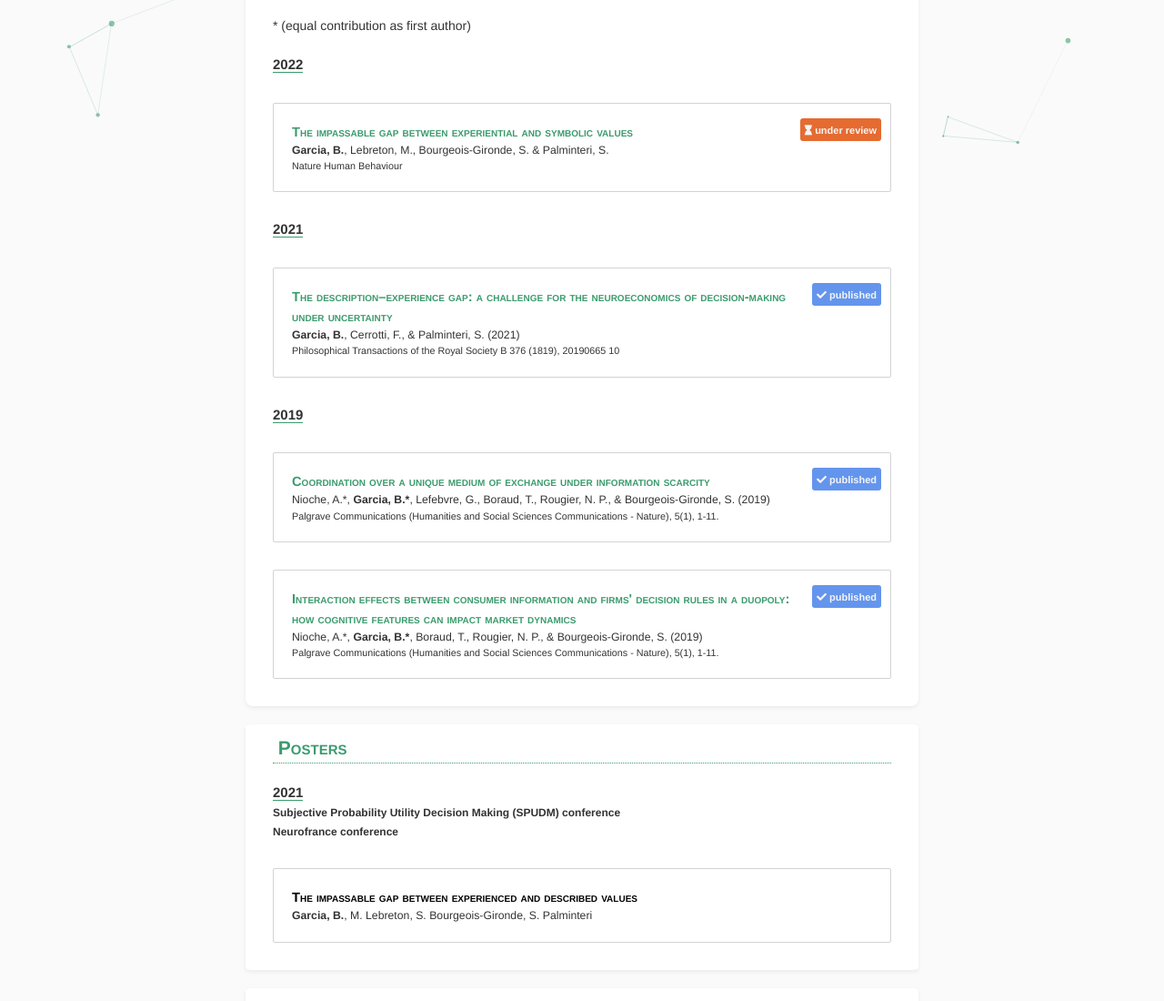
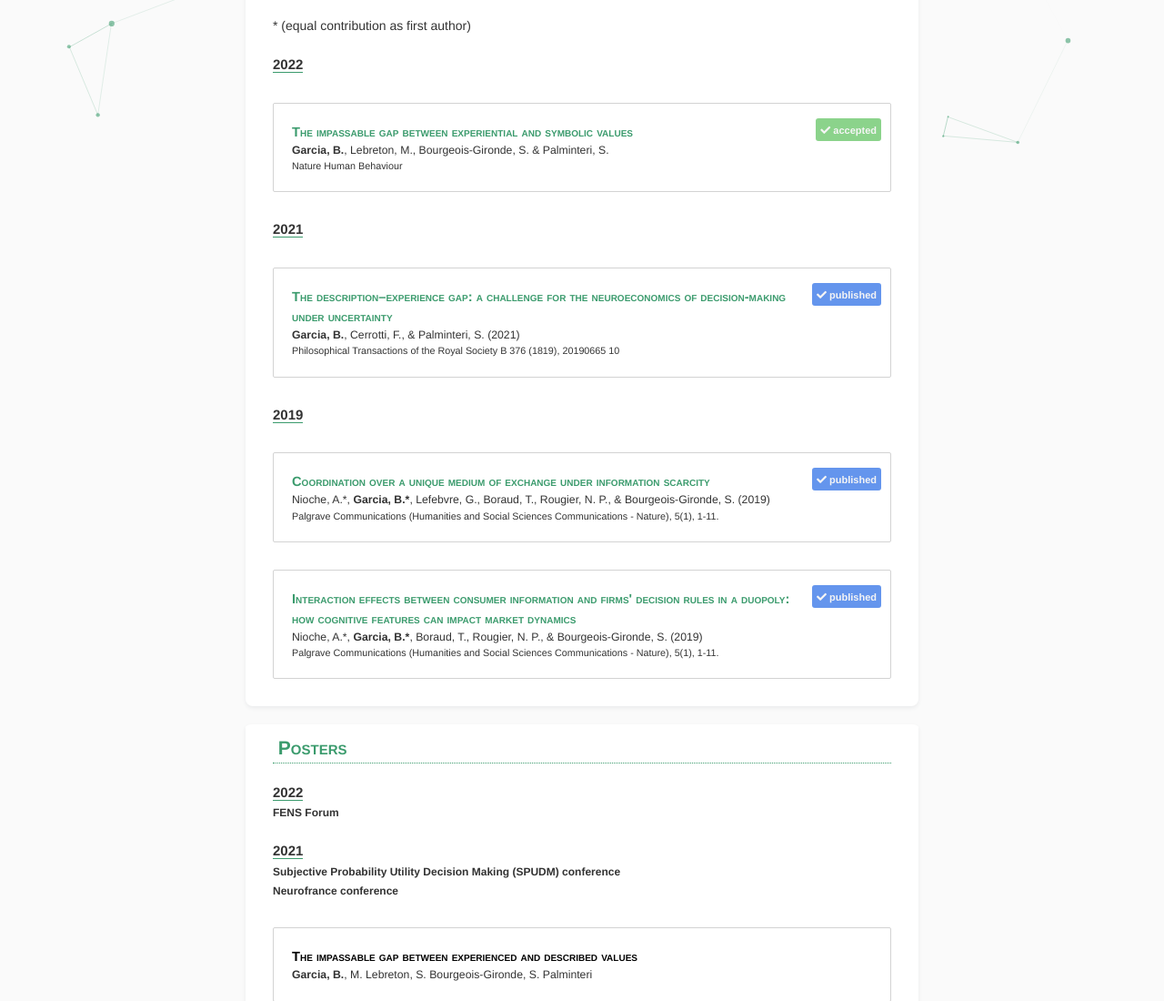
Before and after one commit to bsgarcia/bsgarcia, a plain HTML site: page index.html in a window 1280 px wide. Shown: the part 628-1728 px from the top of the page at 91% size. Drawn offline with Linux system fonts and the light colour scheme.

Commit message:
update info (conf + paper)

```diff
--- a/html/index.html
+++ b/html/index.html
@@ -55,6 +55,11 @@
         <div id='poster' class="container">
 
             <h1 class="border-bottom"><span class="fabfa-presentation"></span> &nbsp;Posters</h1>
+            <b style="font-size: 15px; margin-bottom: 1px; border-bottom: 1px #3b9b6d solid">2022</b>
+            <br>
+            <b style="font-size: 12px; margin-bottom: 1px;">FENS Forum</b>
+            <br>
+            <br>
             <b style="font-size: 15px; margin-bottom: 1px; border-bottom: 1px #3b9b6d solid">2021</b>
             <br>
             <b style="font-size: 12px; margin-bottom: 1px;">Subjective Probability Utility Decision
@@ -65,7 +70,7 @@
 
 
             <div class="post"
-                onclick="window.open('https://docs.google.com/presentation/d/e/2PACX-1vQOBCS4qzO_rWG0xE5ootUxDn5X5s0-7yO-iQEb7JRskkVgAO3wl0tqNNuMrOyWGjykxBai_n8J8JXk/pub?start=false&loop=false&delayms=3000', '_blank').focus()">
+                onclick="window.open('https://docs.google.com/presentation/d/e/2PACX-1vSxkSXKBLnKoKO43pRM1uBv1eQ7pDSsJanL6ZpUWgvZgaRiYglKH7gaUDC7GfCC5pe3KbBH1eh7tMlI/pub?start=false&loop=false&delayms=60000', '_blank').focus()">
                 <h1 style="color: black">The impassable gap between experienced and described values
                     </h2>
                     <h2><b>Garcia, B.</b>, M. Lebreton, S. Bourgeois-Gironde, S. Palminteri</h2>
--- a/js/gui.js
+++ b/js/gui.js
@@ -11,6 +11,8 @@ export class GUI {
     static addPublication({ href, html, tag} = {}) {
         if (tag === 'under review') {
             tag = '<span class="tag orange"> <span class="fa fa-hourglass"> </span> under review</span>'
+        } else if (tag === 'accepted') {
+            tag = '<span class="tag green"> <span class="fa fa-check"> </span> accepted</span>'
         } else {
             tag = '<span class="tag blue"> <span class="fa fa-check"> </span> published</span>'
         }
--- a/js/main.js
+++ b/js/main.js
@@ -37,7 +37,7 @@ async function index() {
                         <h2><b>Garcia, B.</b>, Lebreton, M., Bourgeois-Gironde, S. & Palminteri, S. </h2>
                         <h3>Nature Human Behaviour</h3>`,
 
-            tag: 'under review'
+            tag: 'accepted'
         }
     );
 
```
Also changed, not shown: 1 other file.
